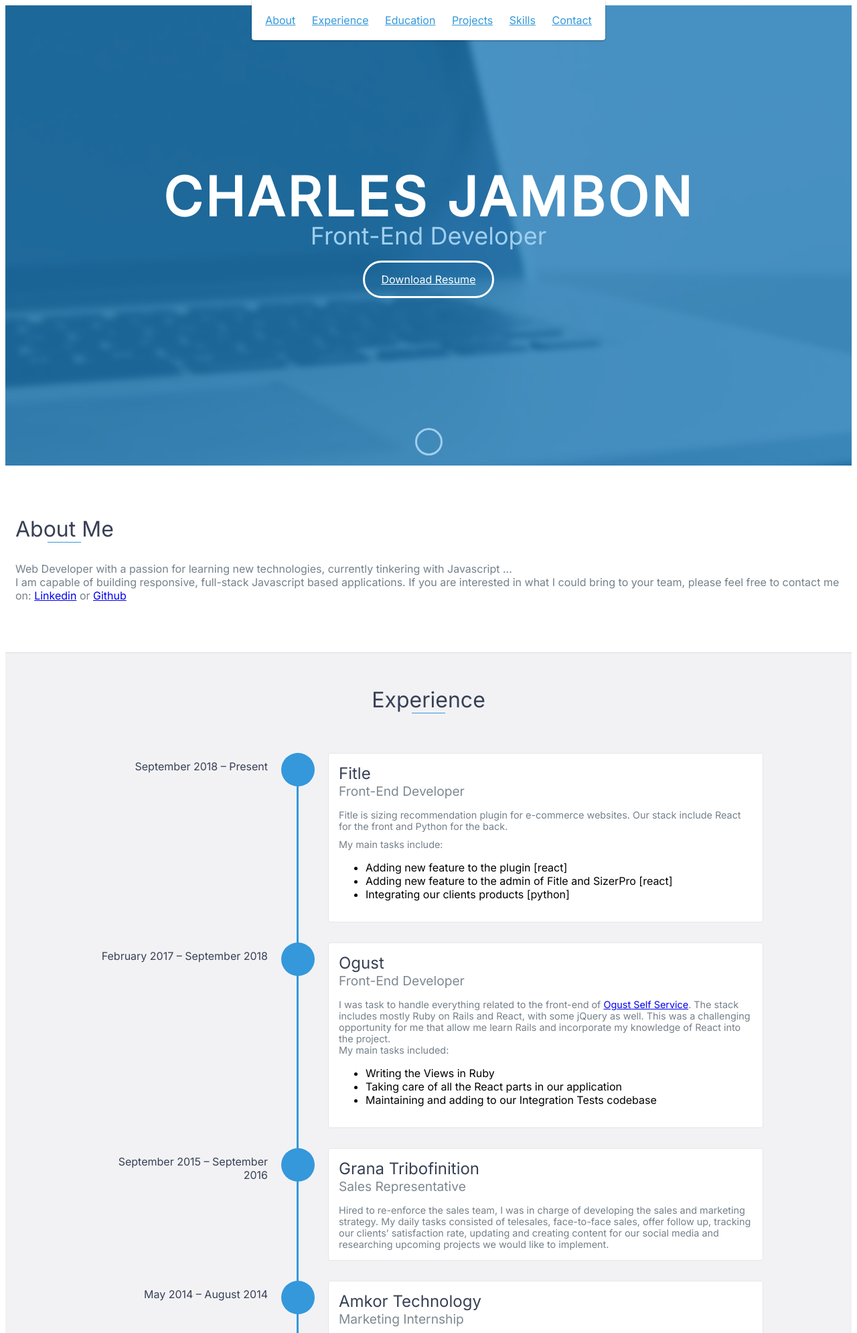
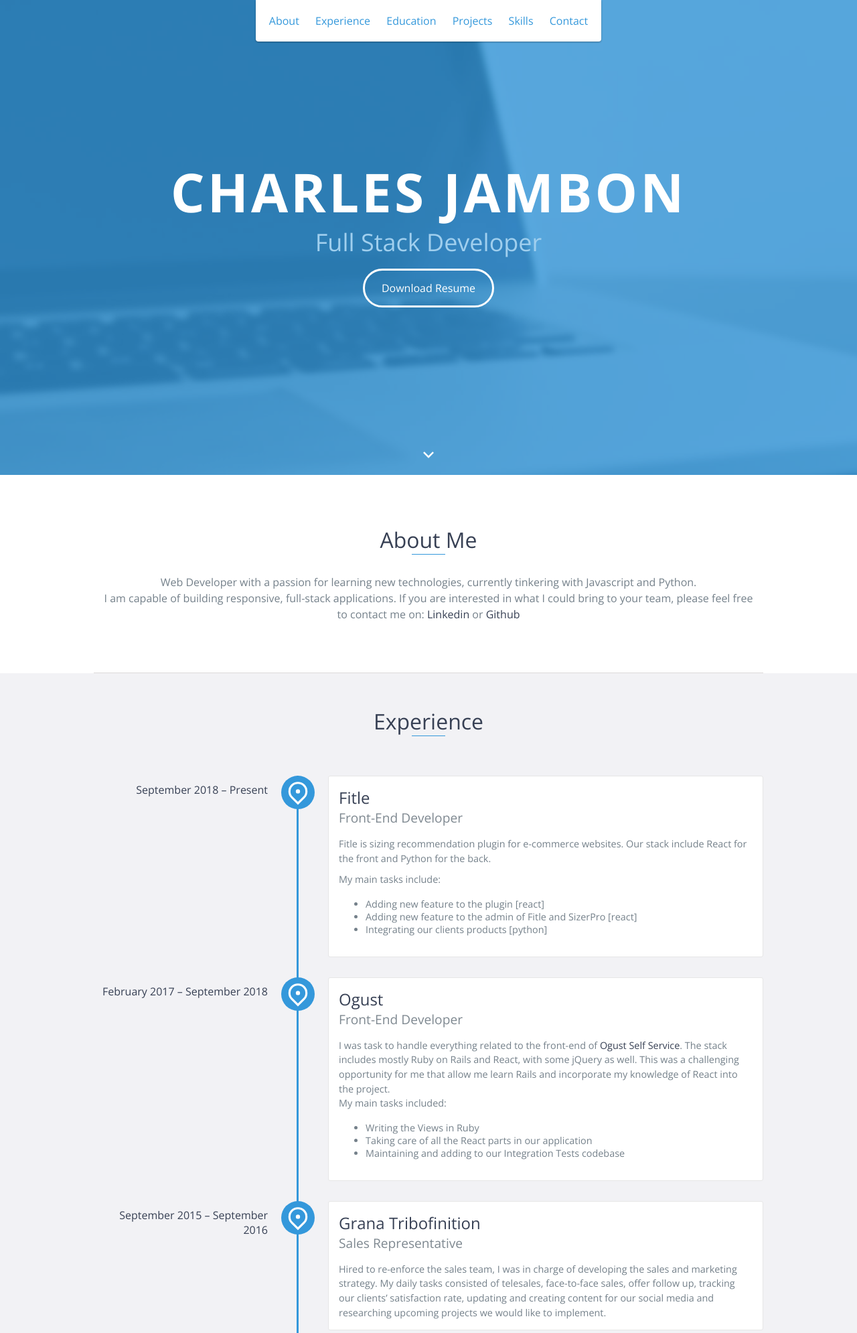
Before and after one commit to charlesjamb/charlesjamb.github.io, a PHP site: page / in a window 1280 px wide. Shown: the top 1990 px of the page at 67% size. Run offline with PHP 8.4, Linux system fonts and the light colour scheme.

Commit message:
Remove gulp

```diff
--- a/index.html
+++ b/index.html
@@ -18,13 +18,30 @@
 
   <body>
     <div id="mobile-menu-open" class="shadow-large">
-      <i class="fa fa-bars" aria-hidden="true"></i>
+      <svg
+        xmlns="http://www.w3.org/2000/svg"
+        viewBox="0 0 24 24"
+        width="24"
+        height="24"
+      >
+        <path fill="none" d="M0 0h24v24H0z" />
+        <path d="M3 4h18v2H3V4zm0 7h18v2H3v-2zm0 7h18v2H3v-2z" />
+      </svg>
     </div>
     <!-- End #mobile-menu-toggle -->
     <header>
       <div id="mobile-menu-close">
-        <span>Close</span>
-        <i class="fa fa-times" aria-hidden="true"></i>
+        <svg
+          xmlns="http://www.w3.org/2000/svg"
+          viewBox="0 0 24 24"
+          width="24"
+          height="24"
+        >
+          <path fill="none" d="M0 0h24v24H0z" />
+          <path
+            d="M12 10.586l4.95-4.95 1.414 1.414-4.95 4.95 4.95 4.95-1.414 1.414-4.95-4.95-4.95 4.95-1.414-1.414 4.95-4.95-4.95-4.95L7.05 5.636z"
+          />
+        </svg>
       </div>
       <ul id="menu" class="shadow">
         <li>
@@ -52,7 +69,7 @@
     <div id="lead">
       <div id="lead-content">
         <h1>Charles Jambon</h1>
-        <h2>Front-End Developer</h2>
+        <h2>Full Stack Developer</h2>
         <a
           href="https://drive.google.com/file/d/1zCVa3J_StGO7ZvZF4GC8UydLvlf4Mksu/view?usp=sharing"
           target="_blank"
@@ -67,25 +84,32 @@
       <div id="lead-overlay"></div>
 
       <div id="lead-down">
-        <span>
-          <i class="fa fa-chevron-down" aria-hidden="true"></i>
-        </span>
+        <svg
+          xmlns="http://www.w3.org/2000/svg"
+          viewBox="0 0 24 24"
+          width="24"
+          height="24"
+        >
+          <path fill="none" d="M0 0h24v24H0z" />
+          <path
+            d="M12 13.172l4.95-4.95 1.414 1.414L12 16 5.636 9.636 7.05 8.222z"
+          />
+        </svg>
       </div>
       <!-- End #lead-down -->
     </div>
     <!-- End #lead -->
 
     <div id="about">
-      <div class="container">
-        <div class="row">
-          <div class="col-md-4">
+      <div>
         <h2 class="heading">About Me</h2>
       </div>
-          <div class="col-md-8">
+      <div>
+        <!-- <button id="dark-mode">Toggle dark mode</button> -->
         <p>
-              Web Developer with a passion for learning new technologies,
-              currently tinkering with Javascript ... <br />
-              I am capable of building responsive, full-stack Javascript based
+          Web Developer with a passion for learning new technologies, currently
+          tinkering with Javascript and Python.<br />
+          I am capable of building responsive, full-stack
           applications. If you are interested in what I could bring to your
           team, please feel free to contact me on:
           <a
@@ -220,8 +242,7 @@
 
     <div id="projects" class="background-alt">
       <h2 class="heading">Projects</h2>
-      <div class="container">
-        <div class="row">
+      <div>
         <div class="project shadow-large">
           <div class="project-image">
             <img
@@ -401,37 +418,61 @@
     <!-- End #contact -->
 
     <footer>
-      <div class="container">
-        <div class="row">
-          <div class="col-sm-5 copyright">
-            <p>Copyright &copy; Charles Jambon</p>
+      <div class="top">
+        <svg
+          id="to-top"
+          xmlns="http://www.w3.org/2000/svg"
+          viewBox="0 0 24 24"
+          width="24"
+          height="24"
+        >
+          <path fill="none" d="M0 0h24v24H0z" />
+          <path
+            d="M12 10.828l-4.95 4.95-1.414-1.414L12 8l6.364 6.364-1.414 1.414z"
+          />
+        </svg>
       </div>
-          <div class="col-sm-2 top">
-            <span id="to-top">
-              <i class="fa fa-chevron-up" aria-hidden="true"></i>
-            </span>
-          </div>
-          <div class="col-sm-5 social">
+      <div class="social">
         <ul>
           <li>
             <a
               href="https://github.com/charlesjamb"
               target="_blank"
               rel="noreferrer"
-                  ><i class="fa fa-github" aria-hidden="true"></i
-                ></a>
+            >
+              <svg
+                xmlns="http://www.w3.org/2000/svg"
+                viewBox="0 0 24 24"
+                width="24"
+                height="24"
+              >
+                <path fill="none" d="M0 0h24v24H0z" />
+                <path
+                  d="M12 2C6.475 2 2 6.475 2 12a9.994 9.994 0 0 0 6.838 9.488c.5.087.687-.213.687-.476 0-.237-.013-1.024-.013-1.862-2.512.463-3.162-.612-3.362-1.175-.113-.288-.6-1.175-1.025-1.413-.35-.187-.85-.65-.013-.662.788-.013 1.35.725 1.538 1.025.9 1.512 2.338 1.087 2.912.825.088-.65.35-1.087.638-1.337-2.225-.25-4.55-1.113-4.55-4.938 0-1.088.387-1.987 1.025-2.688-.1-.25-.45-1.275.1-2.65 0 0 .837-.262 2.75 1.026a9.28 9.28 0 0 1 2.5-.338c.85 0 1.7.112 2.5.337 1.912-1.3 2.75-1.024 2.75-1.024.55 1.375.2 2.4.1 2.65.637.7 1.025 1.587 1.025 2.687 0 3.838-2.337 4.688-4.562 4.938.362.312.675.912.675 1.85 0 1.337-.013 2.412-.013 2.75 0 .262.188.574.688.474A10.016 10.016 0 0 0 22 12c0-5.525-4.475-10-10-10z"
+                />
+              </svg>
+            </a>
           </li>
           <li>
             <a
               href="https://www.linkedin.com/in/charlesjambon/"
               target="_blank"
               rel="noreferrer"
-                  ><i class="fa fa-linkedin" aria-hidden="true"></i
-                ></a>
+            >
+              <svg
+                xmlns="http://www.w3.org/2000/svg"
+                viewBox="0 0 24 24"
+                width="24"
+                height="24"
+              >
+                <path fill="none" d="M0 0h24v24H0z" />
+                <path
+                  d="M6.94 5a2 2 0 1 1-4-.002 2 2 0 0 1 4 .002zM7 8.48H3V21h4V8.48zm6.32 0H9.34V21h3.94v-6.57c0-3.66 4.77-4 4.77 0V21H22v-7.93c0-6.17-7.06-5.94-8.72-2.91l.04-1.68z"
+                />
+              </svg>
+            </a>
           </li>
         </ul>
-          </div>
-        </div>
       </div>
     </footer>
     <!-- End footer -->
--- a/styles.css
+++ b/styles.css
@@ -1,13 +1,44 @@
+/* Global --------------------------------------------------------------------- */
 body {
-  font-family: 'Inter', sans-serif;
+  margin: 0;
+  font-family: 'Open Sans', sans-serif;
   font-size: 16px;
+  --primary-color: #3498db;
+  --background-color: #fff;
+  --background-color-alt: #f2f2f5;
+  --text-color: #74808a;
+  --text-secondary-color: #374054;
+}
+/* body.dark-mode {
+  --primary-color: #ffa7c4;
+  --background-color: #282c35;
+  --background-color-alt: #363c48;
+} */
+* {
+  box-sizing: border-box;
+  transition: color 0.2s ease-out, background-color 0.2s ease-out;
 }
 body.active {
   overflow: hidden;
   z-index: -1;
 }
+a {
+  text-decoration: none;
+  color: var(--text-secondary-color);
+}
+a:hover {
+  color: var(--primary-color);
+}
+p {
+  line-height: 1.5;
+}
+button {
+  cursor: pointer;
+}
+
+/* No js ---------------------------------------------------------------------- */
 .no-js #experience-timeline > div {
-  background: #fff;
+  background: var(--background-color);
   padding: 10px;
   margin-bottom: 10px;
   border: 1px solid #dcd9d9;
@@ -34,26 +65,8 @@ body.active {
 .no-js #experience-timeline:after {
   content: none;
 }
-@-webkit-keyframes dropHeader {
-  0% {
-    -webkit-transform: translateY(-100%);
-    transform: translateY(-100%);
-  }
-  100% {
-    -webkit-transform: translateY(0);
-    transform: translateY(0);
-  }
-}
-@keyframes dropHeader {
-  0% {
-    -webkit-transform: translateY(-100%);
-    transform: translateY(-100%);
-  }
-  100% {
-    -webkit-transform: translateY(0);
-    transform: translateY(0);
-  }
-}
+
+/* Header --------------------------------------------------------------------- */
 header {
   position: absolute;
   top: 0;
@@ -248,7 +245,7 @@ footer {
   color: #a0cfee;
   font-weight: 500;
   font-size: 2.25em;
-  margin-bottom: 15px;
+  margin: 15px 0;
 }
 #lead-overlay {
   position: absolute;
@@ -258,7 +255,8 @@ footer {
   right: 0;
   bottom: 0;
   left: 0;
-  background: rgba(33, 125, 187, 0.8);
+  background: var(--primary-color);
+  opacity: 0.8;
   z-index: 1;
 }
 #lead-down {
@@ -269,62 +267,34 @@ footer {
   text-align: center;
   z-index: 10;
   bottom: 15px;
-  color: #fff;
+  color: var(--background-color);
 }
-#lead-down span {
+#lead-down svg {
   cursor: pointer;
   display: block;
   margin: 0 auto;
-  width: 35px;
-  height: 35px;
+  width: 30px;
+  height: 30px;
   border-radius: 50%;
-  border: 3px solid #a0cfee;
   text-align: center;
-}
-#lead-down i {
-  -webkit-animation: pulsate 1.5s ease;
-  animation: pulsate 1.5s ease;
-  -webkit-animation-iteration-count: infinite;
-  animation-iteration-count: infinite;
-  padding-top: 5px;
-}
-@-webkit-keyframes pulsate {
-  0% {
-    -webkit-transform: scale(1, 1);
-    transform: scale(1, 1);
-  }
-  50% {
-    -webkit-transform: scale(1.2, 1.2);
-    transform: scale(1.2, 1.2);
-  }
-  100% {
-    -webkit-transform: scale(1, 1);
-    transform: scale(1, 1);
-  }
-}
-@keyframes pulsate {
-  0% {
-    -webkit-transform: scale(1, 1);
-    transform: scale(1, 1);
-  }
-  50% {
-    -webkit-transform: scale(1.2, 1.2);
-    transform: scale(1.2, 1.2);
-  }
-  100% {
-    -webkit-transform: scale(1, 1);
-    transform: scale(1, 1);
-  }
+  fill: var(--background-color);
 }
 #about {
+  max-width: 1000px;
+  margin: auto;
   padding: 75px 15px;
   border-bottom: 1px solid #dcd9d9;
+  display: flex;
+  justify-content: center;
+  align-items: center;
+  flex-direction: column;
 }
 #about h2 {
-  color: #374054;
+  color: var(--text-secondary-color);
 }
 #about p {
-  color: #74808a;
+  text-align: center;
+  color: var(--text-color);
   margin: 0;
 }
 #experience {
@@ -384,32 +362,32 @@ footer {
   color: #7e8890;
   margin: 0 0 15px 0;
 }
-.vtimeline-content p {
-  color: #74808a;
+.vtimeline-content p,
+.vtimeline-content li {
+  color: var(--text-color);
   font-size: 0.9em;
   margin: 0;
 }
 .vtimeline-point {
   position: relative;
   display: block;
-  vertical-align: top;
   margin-bottom: 30px;
 }
 .vtimeline-icon {
   position: relative;
-  color: #fff;
   width: 50px;
   height: 50px;
-  background: #3498db;
+  background: var(--primary-color);
   border-radius: 50%;
   float: left;
   z-index: 99;
   margin-left: 280px;
 }
-.vtimeline-icon i {
-  display: block;
-  font-size: 2em;
-  margin-top: 10px;
+.vtimeline-icon svg {
+  fill: var(--background-color);
+  margin: auto;
+  height: 50px;
+  width: 38px;
 }
 .vtimeline-date {
   width: 260px;
@@ -547,28 +525,28 @@ footer {
   border: none;
   margin-bottom: 10px;
   background: #246c9c;
-  color: #fff;
+  color: var(--background-color);
   border: 1px solid #246c9c;
   -webkit-transition: 0.5s ease all;
   transition: 0.5s ease all;
 }
 #contact-form input::-webkit-input-placeholder,
 #contact-form textarea::-webkit-input-placeholder {
-  color: #fff;
+  color: var(--background-color);
 }
 #contact-form input:-moz-placeholder,
 #contact-form textarea:-moz-placeholder {
-  color: #fff;
+  color: var(--background-color);
   opacity: 1;
 }
 #contact-form input::-moz-placeholder,
 #contact-form textarea::-moz-placeholder {
-  color: #fff;
+  color: var(--background-color);
   opacity: 1;
 }
 #contact-form input:-ms-input-placeholder,
 #contact-form textarea:-ms-input-placeholder {
-  color: #fff;
+  color: var(--background-color);
 }
 #contact-form input:focus,
 #contact-form textarea:focus {
```
Also changed, not shown: other parts of index.html (+28 -34 lines), other parts of styles.css (+73 -69 lines), scripts.js (+29 -3 lines). Lines whose indentation alone changed are shown as unchanged.
